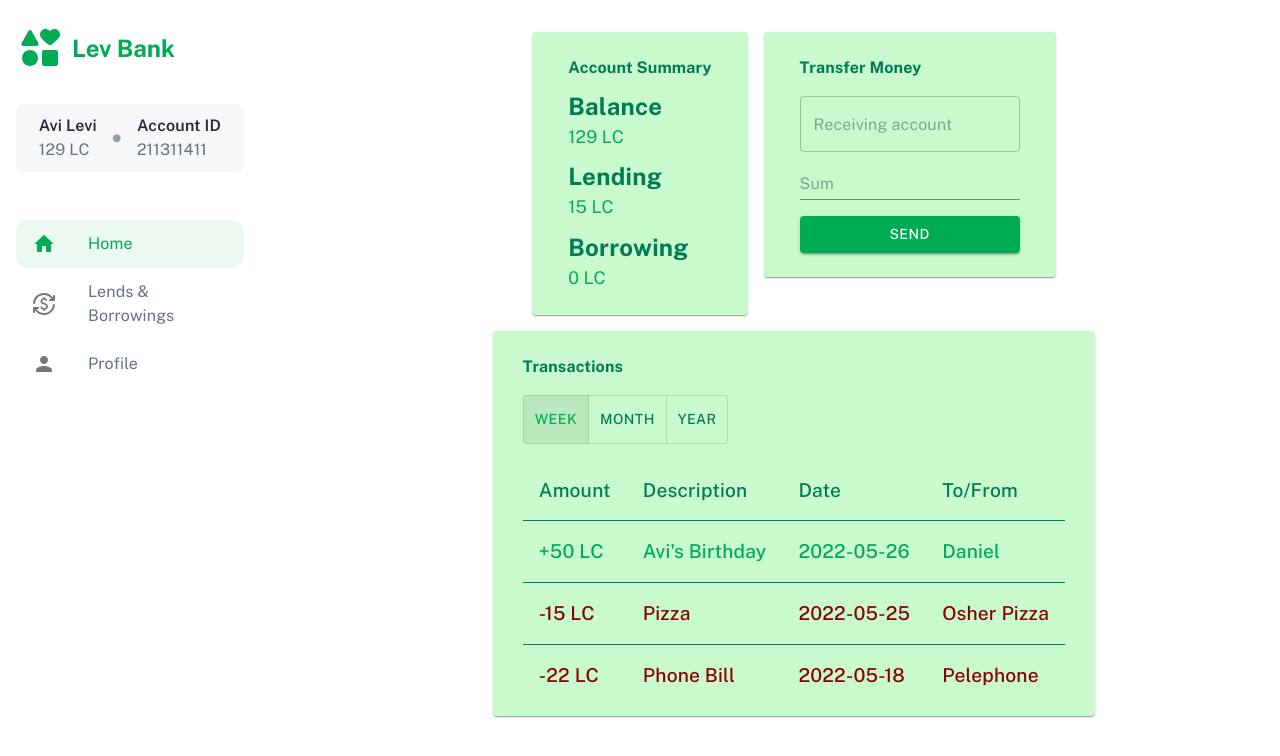
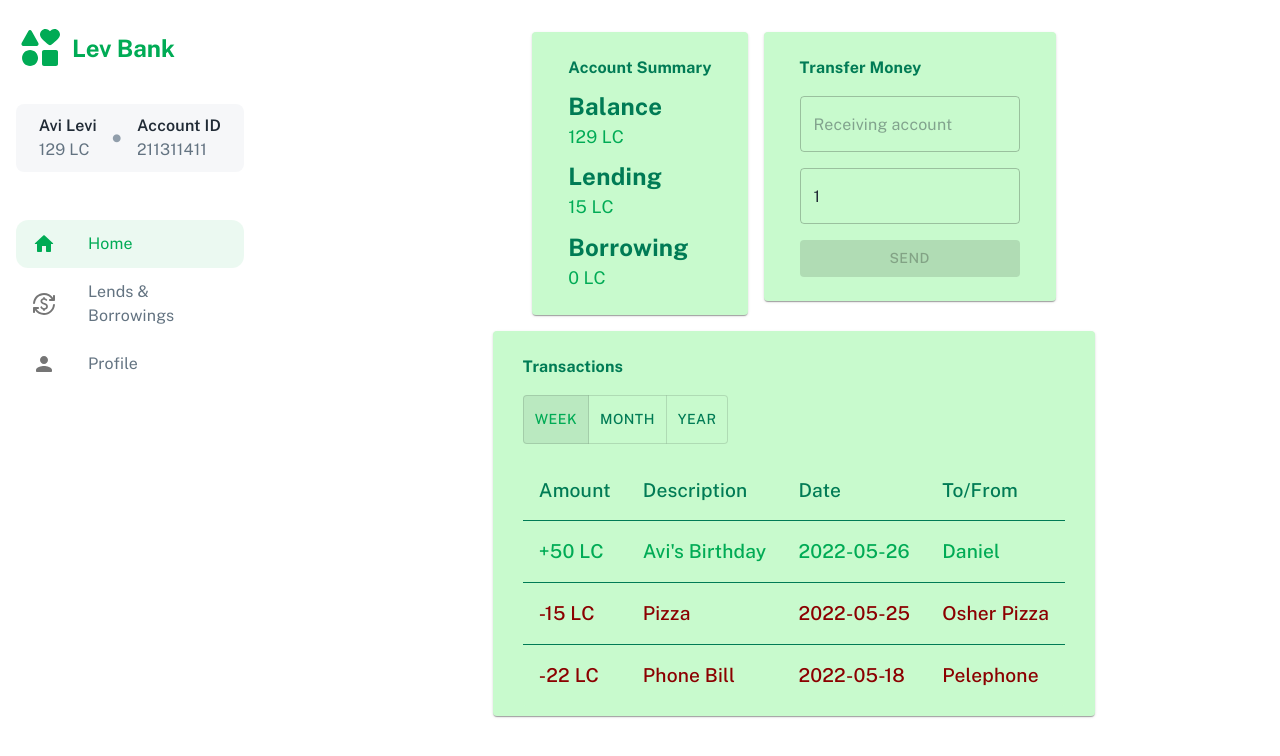
Before and after one commit to PCOffline/LevBank-frontend, a React (Create React App) app: page / in a window 1280 px wide. Shown: the top 756 px of the page. Built offline with nearby package versions, Linux system fonts and the light colour scheme.

Commit message:
feat: finish Transfer

```diff
--- a/src/components/pages/Home/Transfer.js
+++ b/src/components/pages/Home/Transfer.js
@@ -1,5 +1,5 @@
 import { useState } from 'react';
-import { Typography, Card, MenuItem, Select, TextField, Input, Button } from '@mui/material';
+import { Typography, Card, MenuItem, Select, TextField, Input, Button, OutlinedInput } from '@mui/material';
 import styled from '@emotion/styled';
 
 const Container = styled(Card)(({ theme }) => ({
@@ -19,12 +19,15 @@ const Title = styled(Typography)(({ theme }) => ({
 
 
 export default function Transfer(props) {
+  const [recipient, setRecipient] = useState('');
+  const [amount, setAmount] = useState(1);
+
   return (
     <Container>
       <Title>Transfer Money</Title>
-      <TextField placeholder='Receiving account'></TextField>
-      <Input type='number' placeholder='Sum' inputProps={{ min: 1, max: props.user.balance }} />
-      <Button variant='contained'>Send</Button>
+      <TextField placeholder='Receiving account' value={recipient} onChange={(event) => setRecipient(event.target.value)} />
+      <OutlinedInput type='number' placeholder='Sum' value={amount} onChange={(event) => setAmount(+event.target.value)}inputProps={{ min: 1, max: props.user.balance }} />
+      <Button variant='contained' disabled={!recipient.trim() || amount > props.user.balance || amount <= 0 || !Number.isSafeInteger(amount)}>Send</Button>
     </Container>
   );
 }
```
